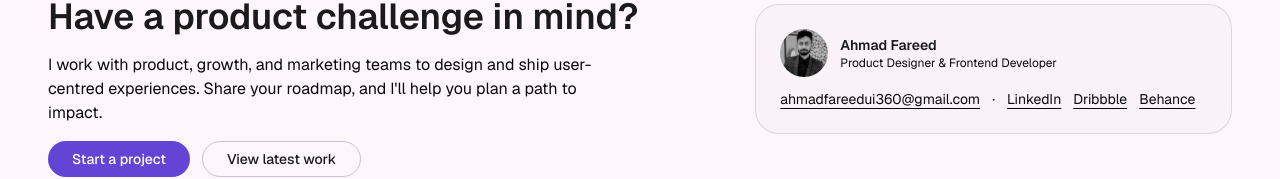
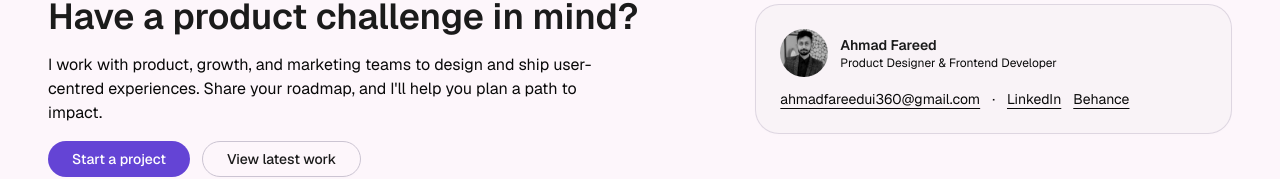
Before and after one commit to ahmad007125/ahmad-fareed-portfolio, a Next.js app: page / in a window 1280 px wide. Shown: the part 3856-4035 px from the top of the page. Built offline with nearby package versions, Linux system fonts and the light colour scheme.

Commit message:
Social links fixes

```diff
--- a/app/components/Footer.tsx
+++ b/app/components/Footer.tsx
@@ -11,9 +11,9 @@ const navItems = [
 ]
 
 const socialLinks = [
-  { label: "LinkedIn", href: "https://www.linkedin.com" },
-  { label: "Dribbble", href: "https://dribbble.com" },
-  { label: "Behance", href: "https://behance.net" },
+  { label: "LinkedIn", href: "https://www.linkedin.com/in/ahmad-fareed-ui" },
+  // { label: "Dribbble", href: "https://dribbble.com" },
+  { label: "Behance", href: "https://www.behance.net/ahmadansari41" },
 ]
 
 export default function Footer() {
@@ -88,13 +88,10 @@ export default function Footer() {
                   ahmadfareedui360@gmail.com
                 </a>
                 <span>·</span>
-                <a href="https://www.linkedin.com" target="_blank" rel="noreferrer" className="underline underline-offset-4 hover:text-primary">
+                <a href="https://www.linkedin.com/in/ahmad-fareed-ui" target="_blank" rel="noreferrer" className="underline underline-offset-4 hover:text-primary">
                   LinkedIn
                 </a>
-                <a href="https://dribbble.com" target="_blank" rel="noreferrer" className="underline underline-offset-4 hover:text-primary">
-                  Dribbble
-                </a>
-                <a href="https://behance.net" target="_blank" rel="noreferrer" className="underline underline-offset-4 hover:text-primary">
+                <a href="https://www.behance.net/ahmadansari41" target="_blank" rel="noreferrer" className="underline underline-offset-4 hover:text-primary">
                   Behance
                 </a>
               </div>
```
